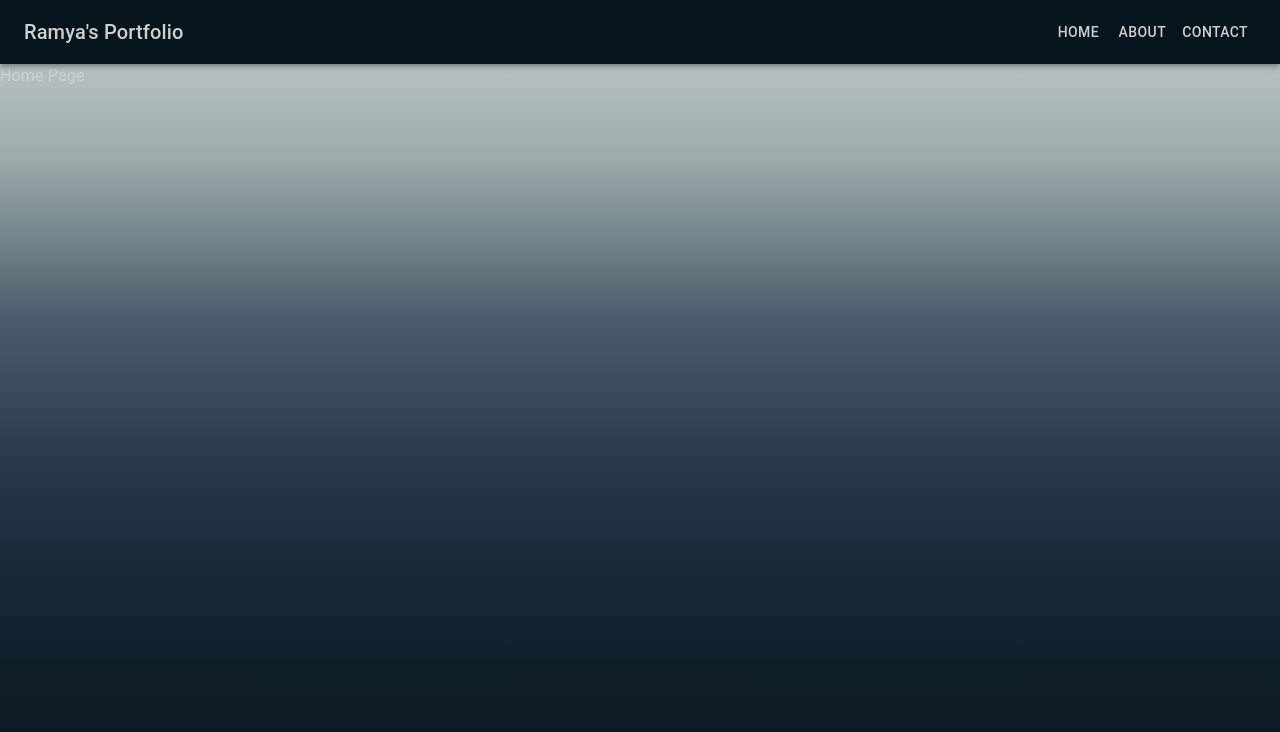
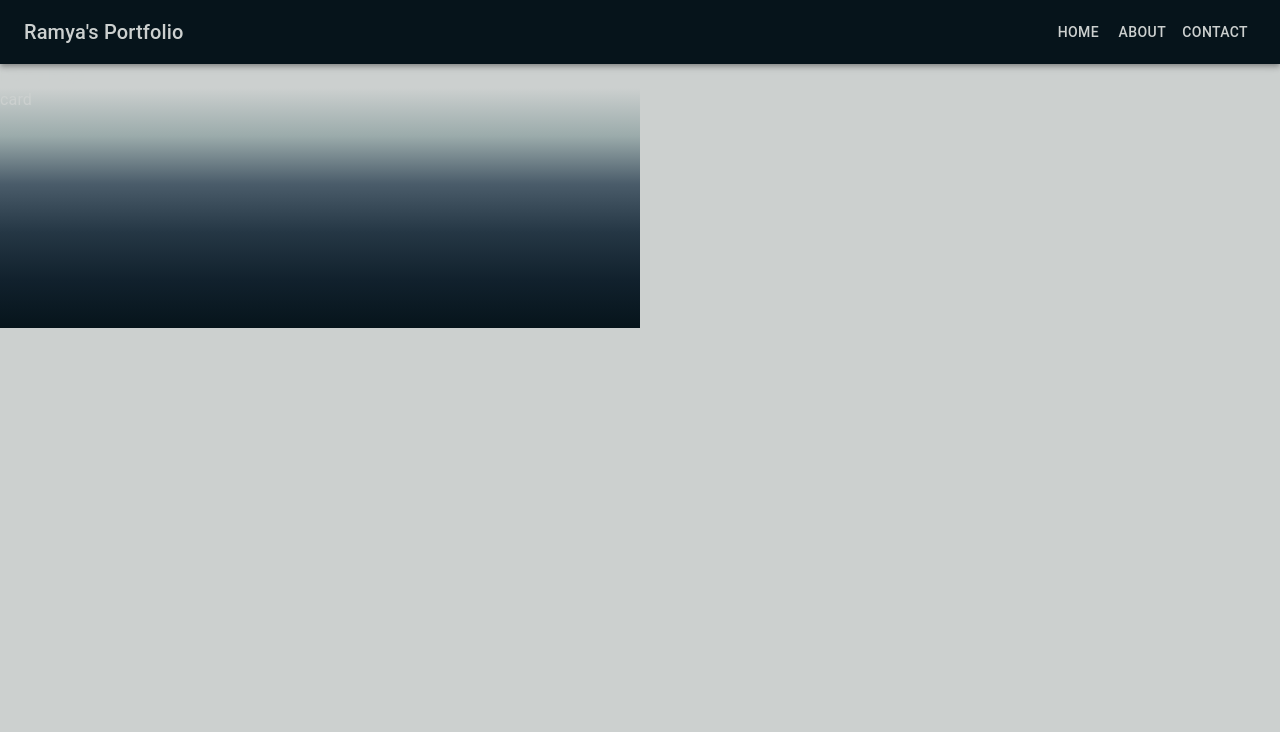
Before and after one commit to RamyaKasara/portfolioRK-app, a React (Vite) app: page / in a window 1280 px wide. Shown: the top 732 px of the page. Built offline with nearby package versions, Linux system fonts and the light colour scheme.

Commit message:
Created a generic card with the gradient background

```diff
--- /dev/null
+++ b/src/components/gradientCard.jsx
@@ -0,0 +1,28 @@
+import { styled } from '@mui/material';
+import theme from '../theme.js';
+
+const GradientDiv = styled('div')({
+    height: '30%',
+    width: '50%',
+    background: `linear-gradient(
+        to bottom,
+        ${theme.palette.commonColors.lightest}, /* Lightest */
+        ${theme.palette.commonColors.lighter}, /* Lighter */
+        ${theme.palette.commonColors.light}, /* Light */
+        ${theme.palette.commonColors.dark}, /* Dark */
+        ${theme.palette.commonColors.darker}, /* Darker */
+        ${theme.palette.commonColors.darkest}  /* Darkest */
+    )`,
+});
+
+function GradientCard() {
+    return (
+        <GradientDiv>
+            {/* replace with the Paper element in MUI */}
+            card
+        </GradientDiv>
+
+     );
+}
+
+export default GradientCard;
--- a/src/pages/homepage/index.jsx
+++ b/src/pages/homepage/index.jsx
@@ -1,19 +1,21 @@
 import { styled } from '@mui/material';
 import Navbar from '../../components/navbar.jsx';
+import GradientCard from '../../components/gradientCard.jsx';
 import theme from '../../theme.js';
 
 const PageDiv = styled('div')({
     // backgroundColor: theme.palette.commonColors.lightest,
     height: '100vh',
-    background: `linear-gradient(
-        to bottom,
-        ${theme.palette.commonColors.lightest}, /* Lightest */
-        ${theme.palette.commonColors.lighter}, /* Lighter */
-        ${theme.palette.commonColors.light}, /* Light */
-        ${theme.palette.commonColors.dark}, /* Dark */
-        ${theme.palette.commonColors.darker}, /* Darker */
-        ${theme.palette.commonColors.darkest}  /* Darkest */
-    )`,
+    // background: `linear-gradient(
+    //     to bottom,
+    //     ${theme.palette.commonColors.lightest}, /* Lightest */
+    //     ${theme.palette.commonColors.lighter}, /* Lighter */
+    //     ${theme.palette.commonColors.light}, /* Light */
+    //     ${theme.palette.commonColors.dark}, /* Dark */
+    //     ${theme.palette.commonColors.darker}, /* Darker */
+    //     ${theme.palette.commonColors.darkest}  /* Darkest */
+    // )`,
+    backgroundColor: theme.palette.commonColors.lightest,
 });
 
 function HomePage() {
@@ -21,6 +23,7 @@ function HomePage() {
         <PageDiv>
             <Navbar/>
             Home Page
+            <GradientCard/>
         </PageDiv>
 
      );
```
